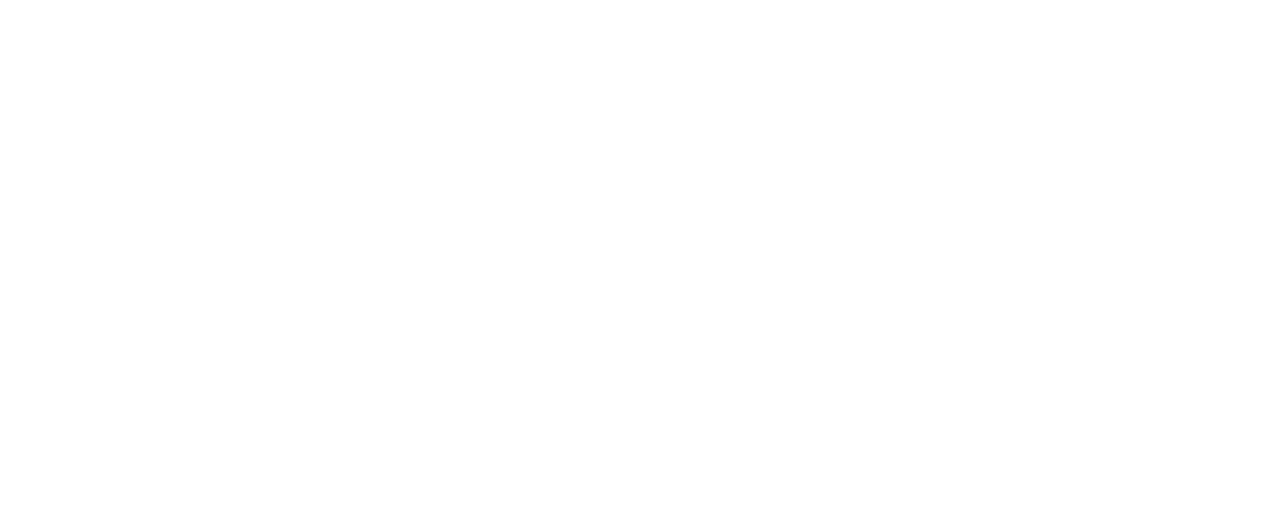
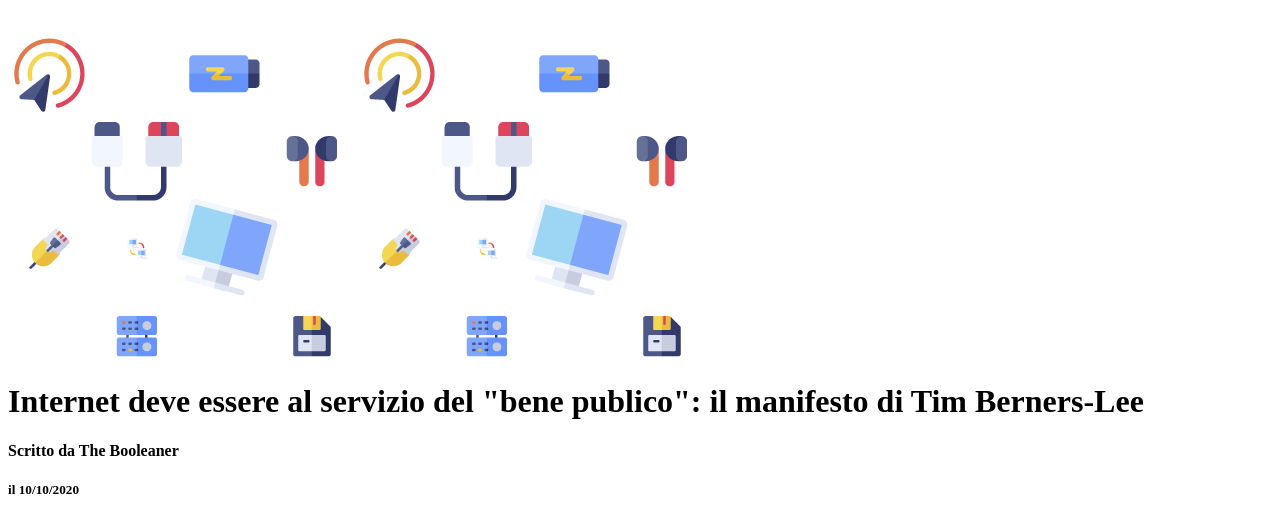
Before and after one commit to DavideTumolo11/html-css-booleaner, a plain HTML site: page index.html in a window 1280 px wide. Drawn offline with Linux system fonts and the light colour scheme.

Commit message:
header insertion

```diff
--- a/index.html
+++ b/index.html
@@ -6,7 +6,27 @@
     <title>Document</title>
 </head>
 <body>
-    <!-- ciao -->
+
+
+    <header>
+
+        <img src="./Img/pattern.png" alt="">
+
+        <h1>Internet deve essere al servizio del "bene publico": il manifesto di Tim Berners-Lee</h1>
+
+        <h4>Scritto da The Booleaner</h4>
+
+        <h5>il 10/10/2020</h5>
+
+    </header>
+
+    <main>
+
+    </main>
+
+    <footer>
+
+    </footer>
 
 </body>
 </html>
```
